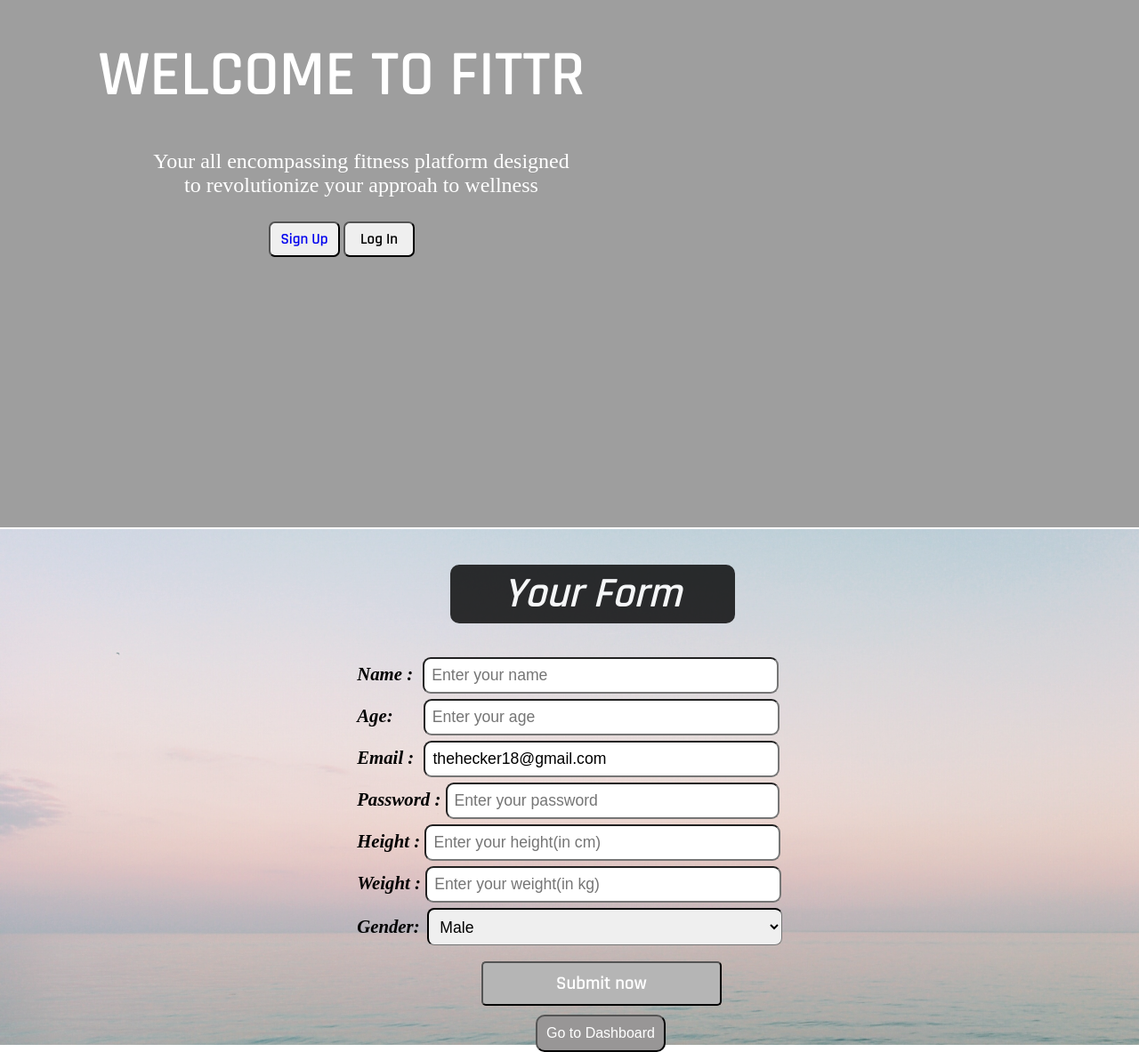
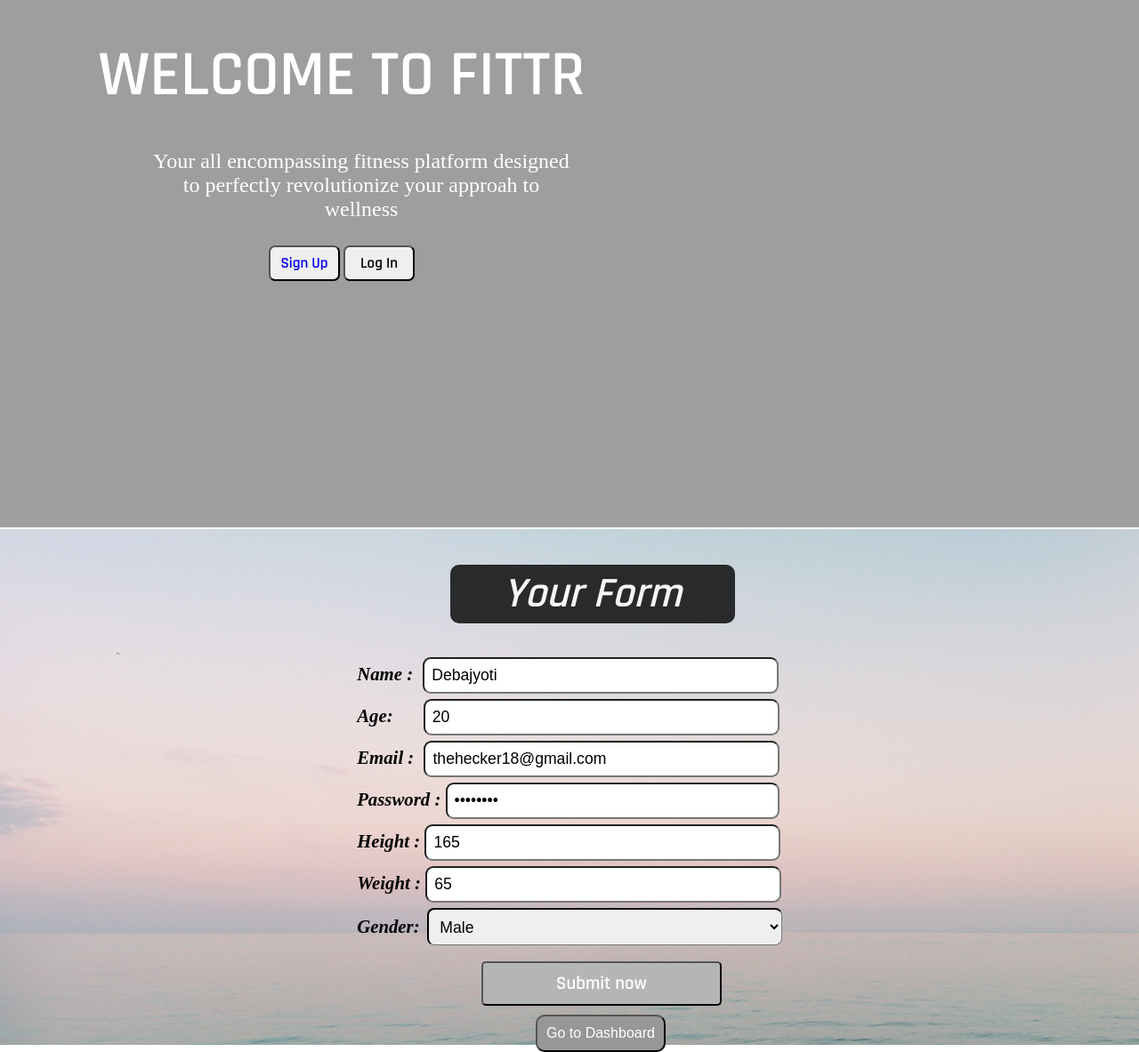
Before and after one commit to Debajyoti-DG/Diet-Body-Transformer, a Flask app: page / in a window 1280 px wide. Shown: the part 209-1392 px from the top of the page at 89% size. Run offline with Flask 3, Linux system fonts and the light colour scheme; some web fonts are replaced.

Commit message:
In working condition

```diff
--- a/templates/index.html
+++ b/templates/index.html
@@ -33,7 +33,7 @@
     <div class="container" id="home">
         <div class="header">
             <h2>WELCOME TO FITTR</h2>
-            <p>Your all encompassing fitness platform designed to revolutionize your approah to wellness</p>
+            <p>Your all encompassing fitness platform designed to perfectly revolutionize your approah to wellness</p>
             <div id="button">
                 <button id="show-signup"><a href="#myForm">Sign Up</a></button>
                 <!-- <button id="show-login"><a href="#login">Log In</a></button> -->
@@ -79,12 +79,12 @@
                 <form id="myForm" action="/" method="post">
                     <div class="form-group">
                         <label for="name">Name : </label>
-                        <input type="text" name="name" id="name" value="" placeholder="Enter your name"
+                        <input type="text" name="name" id="name" value="Debajyoti" placeholder="Enter your name"
                             required>
                     </div>
                     <div class="form-group">
                         <label for="age">Age: </label>
-                        <input type="number" name="age" id="age" value="" placeholder="Enter your age" required>
+                        <input type="number" name="age" id="age" value="20" placeholder="Enter your age" required>
                     </div>
                     <div class="form-group">
                         <label for="email">Email : </label>
@@ -93,17 +93,17 @@
                     </div>
                     <div class="form-group">
                         <label for="password">Password : </label>
-                        <input type="password" name="password" value="" id="password"
+                        <input type="password" name="password" value="deba1818" id="password"
                             placeholder="Enter your password" required>
                     </div>
                     <div class="form-group">
                         <label for="height">Height : </label>
-                        <input type="number" name="height" id="height" value="" placeholder="Enter your height(in cm)"
+                        <input type="number" name="height" id="height" value="165" placeholder="Enter your height(in cm)"
                             required>
                     </div>
                     <div class="form-group">
                         <label for="weight">Weight : </label>
-                        <input type="number" name="weight" id="weight" value="" placeholder="Enter your weight(in kg)"
+                        <input type="number" name="weight" id="weight" value="65" placeholder="Enter your weight(in kg)"
                             required>
                     </div>
                     <div class="form-group">
```
